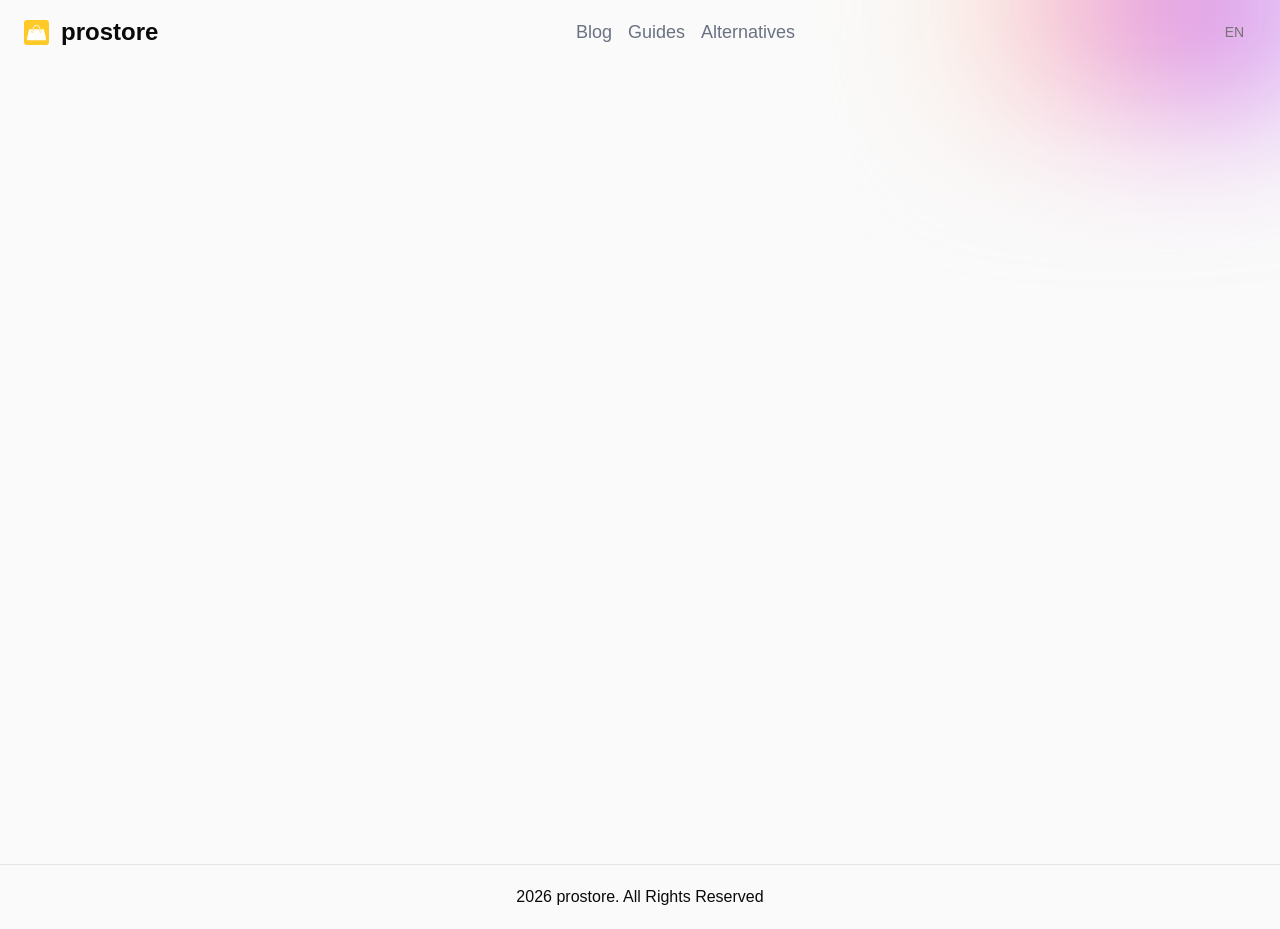
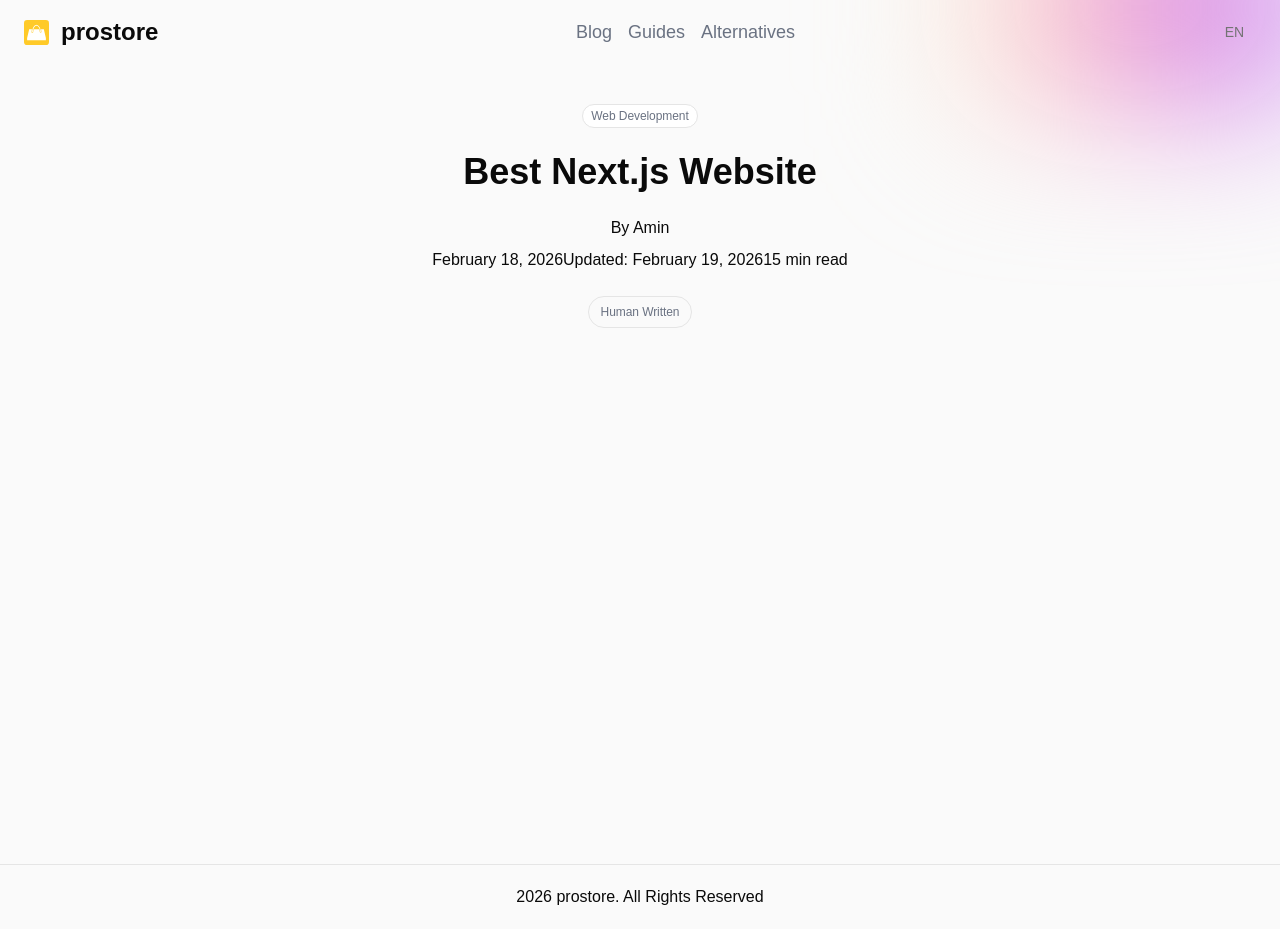
Before and after one commit to BSquare-team/B-square, a Next.js app: page / in a window 1280 px wide. Built offline with nearby package versions, Linux system fonts and the light colour scheme; no server answers.

Commit message:
hearo section

```diff
--- a/app/(loged-out)/page.tsx
+++ b/app/(loged-out)/page.tsx
@@ -7,16 +7,32 @@ import {
   AccordionTrigger,
 } from "@/components/ui/accordion";
 
-
-
-
 import { Button } from "@/components/ui/button";
+import { Small } from "@/components/ui/typography";
 
 export default function Home() {
   return (
-    <div >
-      <div className="max-w-md mx-auto p-6">
+    <div className="min-h-screen container m-auto ">
+      {/* Hero section  */}
+      <div className="mx-auto flex flex-col justify-center items-center pt-10 sm:pt22 pb-12 ">
 
+        <Button variant={"outline"} size={"sm"} className="mb-6 text-gray-500 bg-white rounded-4xl font-medium text-[12px] ">
+          Web Development
+        </Button>
+
+        <h1 className="text-center font-bold text-4xl max-w-165 ">
+          Best Next.js Website
+        </h1>
+
+        <div className="mt-6">By Amin</div>
+
+        <div className="mt-2 flex flex-row">
+          <time dateTime="2026">February 18, 2026 </time>
+          <span>Updated: February 19, 2026</span>
+          <span>15 min read</span>
+        </div>
+
+        <Button variant={"outline"} className="mt-6 rounded-4xl text-gray-500 font-medium text-[12px]">Human Written</Button>
       </div>
     </div>
   );
```
